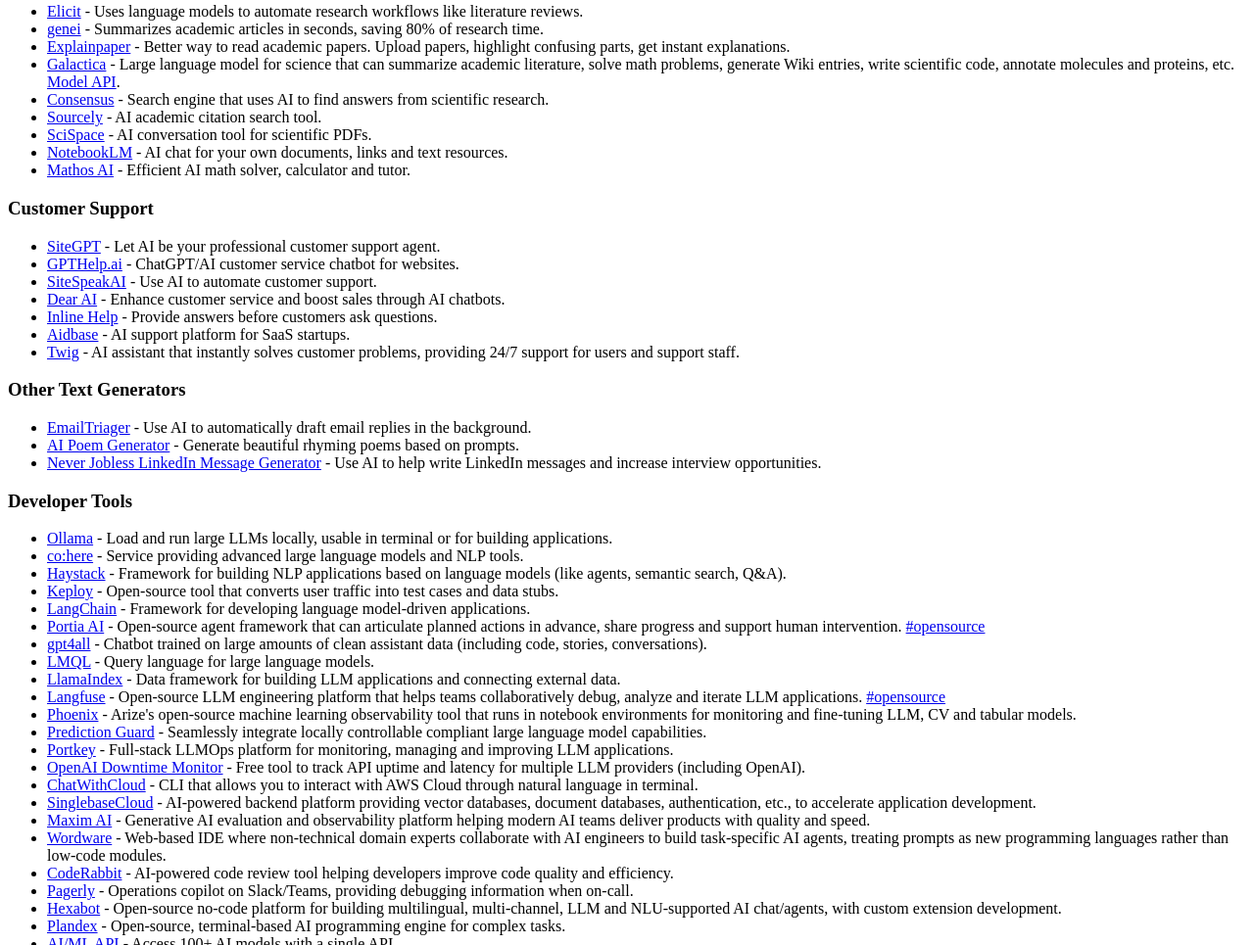
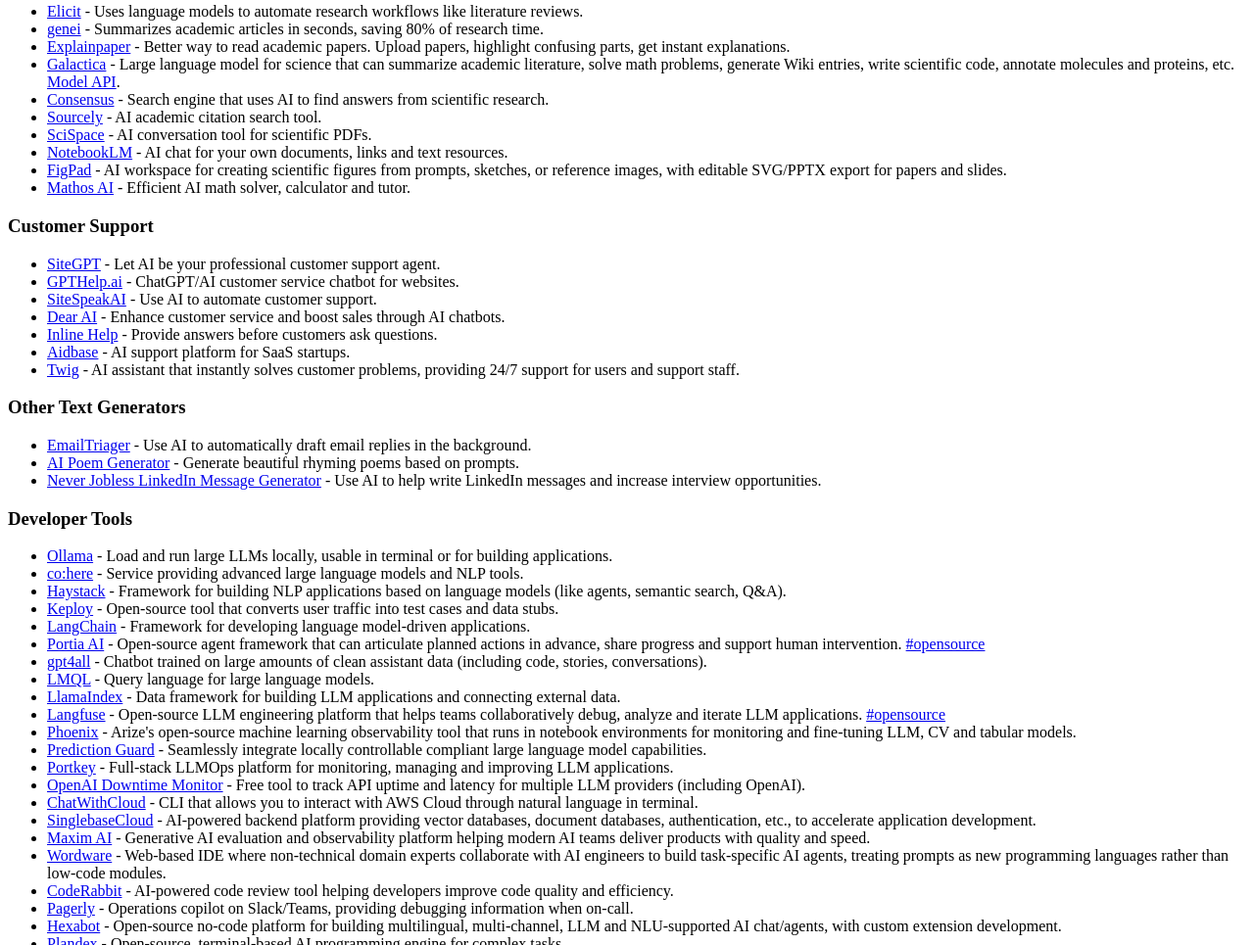
Before and after one commit to FlyingHorse168/FreeAiTools, an Eleventy site: page index.md in a window 1280 px wide. Shown: the part 5294-6259 px from the top of the page at 98% size. Built offline with nearby package versions, Linux system fonts and the light colour scheme; Eleventy itself is replaced by a stand-in of ours; files that its build step writes are made by us from their sources.

Commit message:
Add FigPad to resources

```diff
--- a/index.md
+++ b/index.md
@@ -238,6 +238,7 @@ Welcome to Free AI Tools! Explore my curated AI list covering top generative AI
 - [Sourcely](https://www.sourcely.net/) - AI academic citation search tool.
 - [SciSpace](https://scispace.com/) - AI conversation tool for scientific PDFs.
 - [NotebookLM](https://notebooklm.google.com/) - AI chat for your own documents, links and text resources.
+- [FigPad](https://figpad.ai/) - AI workspace for creating scientific figures from prompts, sketches, or reference images, with editable SVG/PPTX export for papers and slides.
 - [Mathos AI](https://www.mathgptpro.com/) - Efficient AI math solver, calculator and tutor.
 
 ### Customer Support
```
Also changed, not shown: readme.md.
